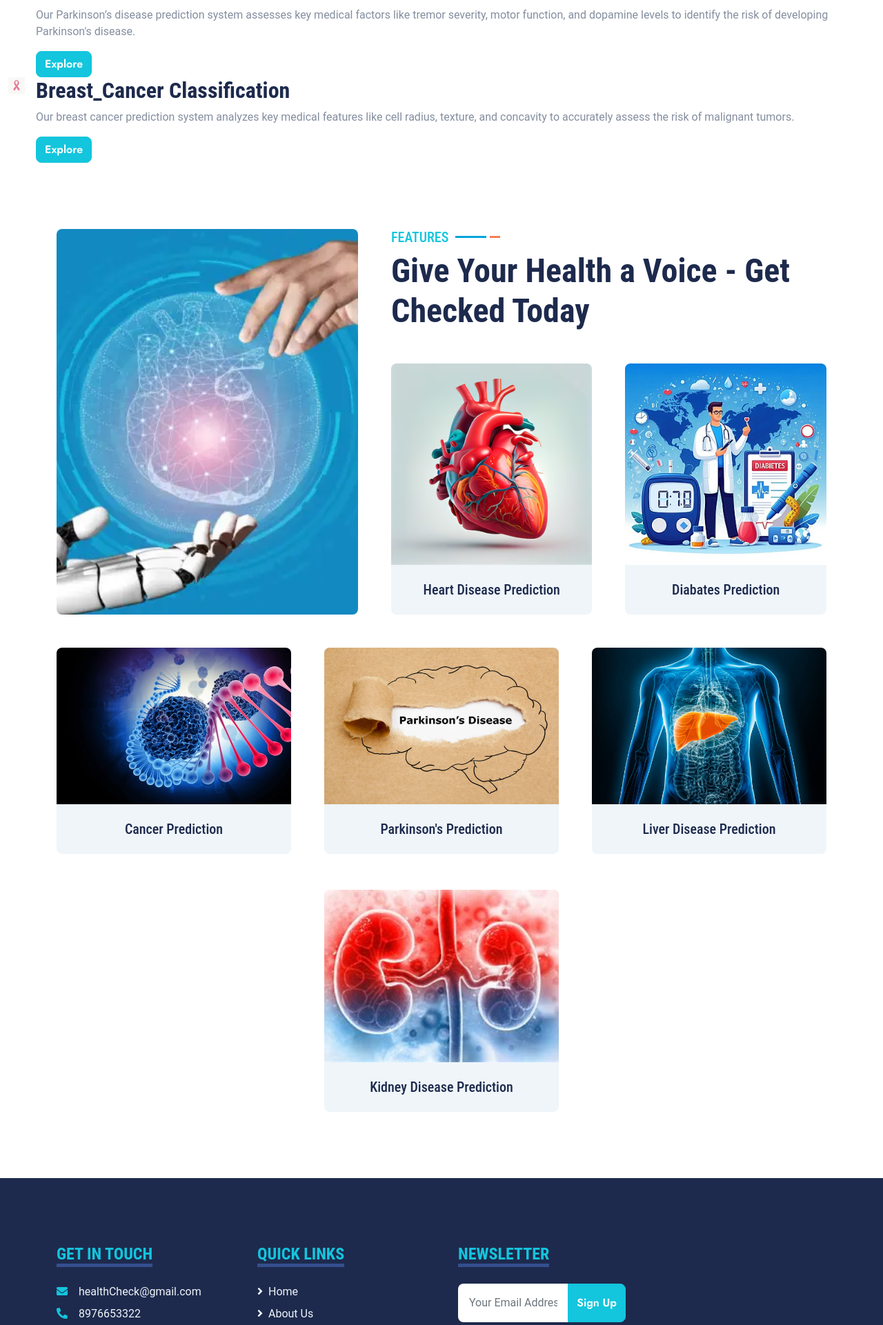
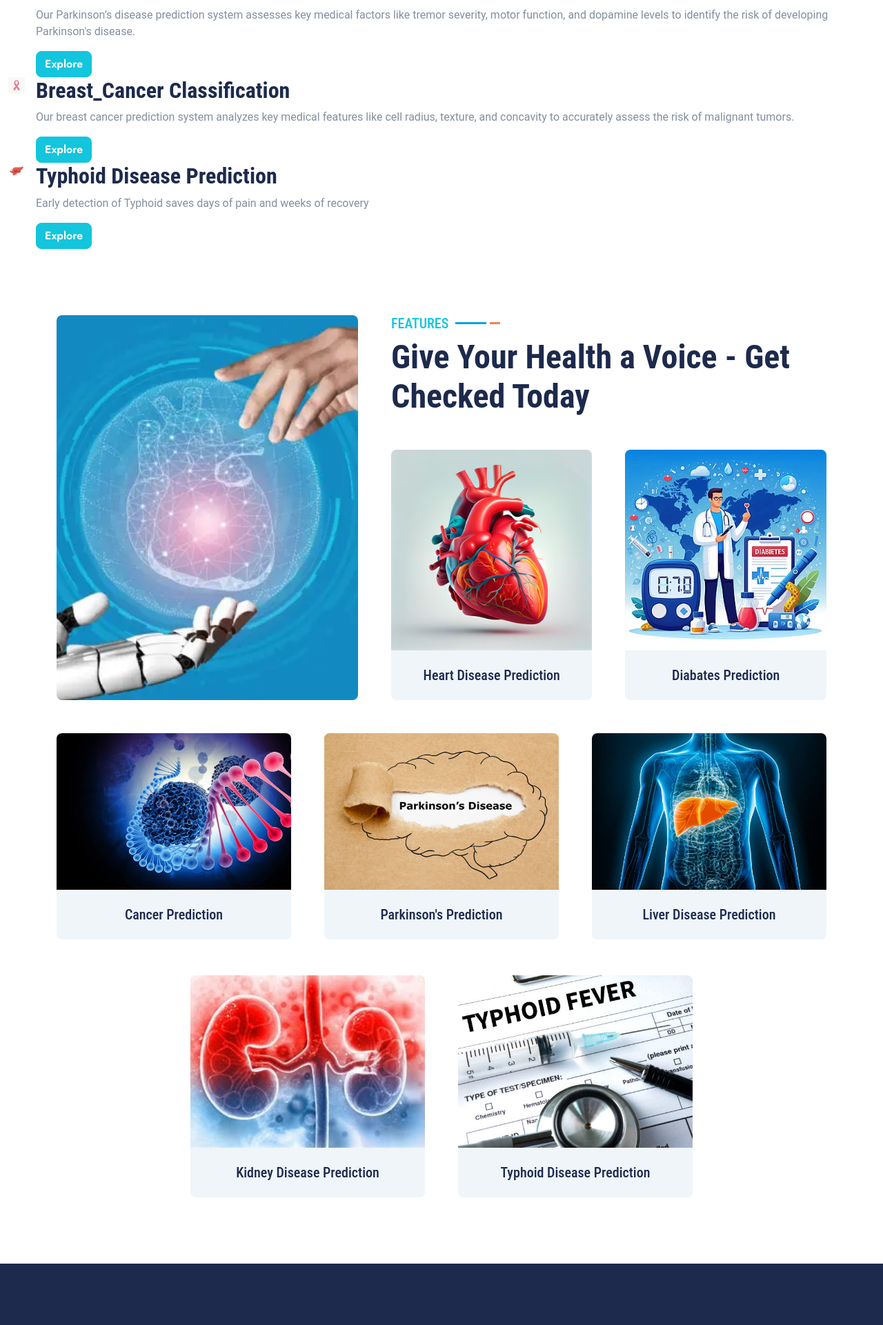
Before and after one commit to indra-2001/Disease-Prediction, a Flask app: page / in a window 1280 px wide. Shown: the part 1649-3570 px from the top of the page at 69% size. Run offline with Flask 3, Linux system fonts and the light colour scheme; parts of the project's set-up code (start-up, migrations or seed data) failed here and were passed over; some libraries are stand-ins or nearby versions.

Commit message:
typhoid & stress calculator added

```diff
--- a/templates/home.html
+++ b/templates/home.html
@@ -229,6 +229,21 @@
                 </a>
             </div>
         </div>
+        <div class="col d-flex align-items-start">
+            <div
+                class="icon-square text-body-emphasis bg-body-secondary d-inline-flex align-items-center justify-content-center fs-4 flex-shrink-0 me-3">
+                <svg class="bi" width="1em" height="1em">
+                    <image width="1em" height="1em" href="../static/images/liver_icon.jpg" />
+                </svg>
+            </div>
+            <div>
+                <h3 class="fs-2 text-body-emphasis font-serif">Typhoid Disease Prediction</h3>
+                <p>Early detection of Typhoid saves days of pain and weeks of recovery</p>
+                <a href="#" class="btn btn-primary">
+                    Explore
+                </a>
+            </div>
+        </div>
 
     </div>
     <!-- About End -->
@@ -301,13 +316,22 @@
             <div class="row g-5 mt-1 wow fadeInUp" data-wow-delay="0.1s">
                 <div class="col-12">
                     <div class="row g-5 justify-content-center">
-                        <div class="col-md-4 service-item wow zoomIn" data-wow-delay="0.6s">
+                        <div class="col-md-4 service-item wow zoomIn" data-wow-delay="0.12s">
                             <div class="rounded-top overflow-hidden">
                                 <img class="img-fluid" src="../static/images/ckd2.jpeg" alt=""
                                     style="object-fit: cover; height: 250px; width: 100%;">
                             </div>
                             <div class="position-relative bg-light rounded-bottom text-center p-4">
                                 <h5 class="m-0">Kidney Disease Prediction</h5>
+                            </div>
+                        </div>
+                         <div class="col-md-4 service-item wow zoomIn" data-wow-delay="0.18s">
+                            <div class="rounded-top overflow-hidden">
+                                <img class="img-fluid" src="../static/images/typhoid.jpg" alt=""
+                                    style="object-fit: cover; height: 250px; width: 100%;">
+                            </div>
+                            <div class="position-relative bg-light rounded-bottom text-center p-4">
+                                <h5 class="m-0">Typhoid Disease Prediction</h5>
                             </div>
                         </div>
                     </div>
```
